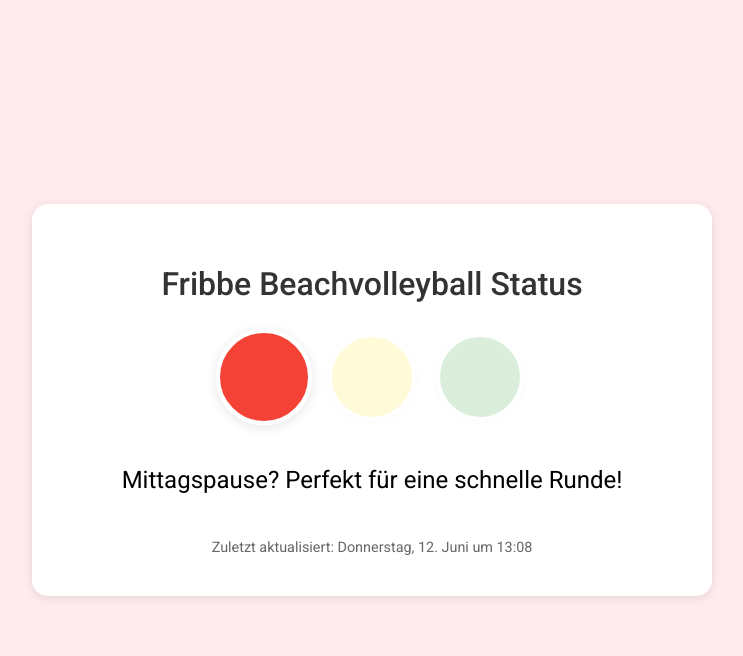
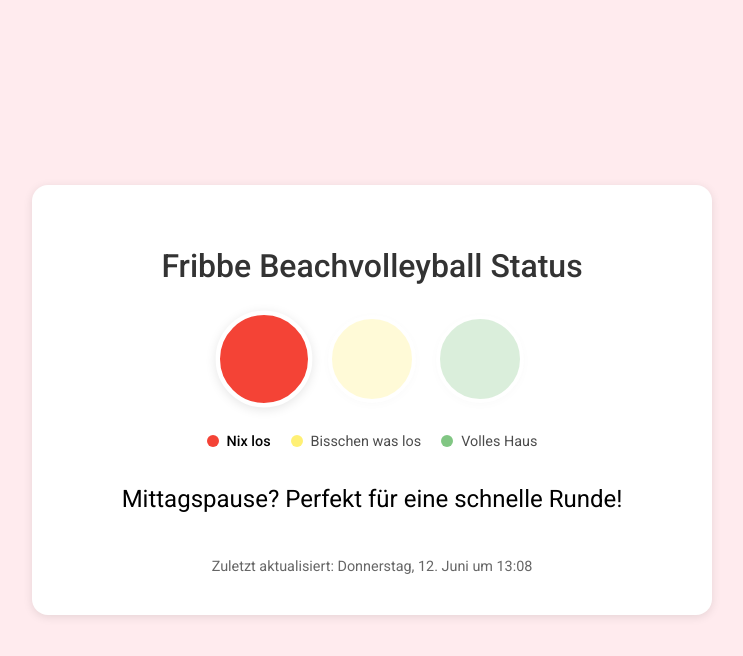
Before and after one commit to FlorianObermayer/fribbe-status-checker, a FastAPI app: page / in a window 1280 px wide. Shown: the top 656 px of the page, without its empty margins (268-1011 px from the left). Run offline with FastAPI, Linux system fonts and the light colour scheme.

Commit message:
added: ampel legende

```diff
--- a/app/static/css/styles.css
+++ b/app/static/css/styles.css
@@ -80,3 +80,46 @@ h1 {
 body.status-empty { background-color: #ffebee; }
 body.status-few { background-color: #fff8e1; }
 body.status-many { background-color: #e8f5e9; }
+/* CSS Ergänzungen */
+.status-explanation {
+    display: flex;
+    justify-content: center;
+    gap: 20px;
+    margin: 20px 0;
+    flex-wrap: wrap;
+}
+
+.explanation-item {
+    display: flex;
+    align-items: center;
+    gap: 8px;
+    font-size: 0.9rem;
+    opacity: 0.7;
+    transition: opacity 0.3s ease;
+}
+
+.explanation-item[data-status="empty"].active,
+.explanation-item[data-status="few"].active,
+.explanation-item[data-status="many"].active {
+    opacity: 1;
+    font-weight: 500;
+}
+
+.explanation-dot {
+    width: 12px;
+    height: 12px;
+    border-radius: 50%;
+    display: inline-block;
+}
+
+.explanation-dot.red {
+    background-color: var(--color-red);
+}
+
+.explanation-dot.yellow {
+    background-color: var(--color-yellow);
+}
+
+.explanation-dot.green {
+    background-color: var(--color-green);
+}
--- a/app/static/index.html
+++ b/app/static/index.html
@@ -16,6 +16,20 @@
             <div class="light yellow" id="yellow-light"></div>
             <div class="light green" id="green-light"></div>
         </div>
+        <div class="status-explanation">
+            <div class="explanation-item" data-status="empty">
+                <span class="explanation-dot red"></span>
+                <span>Nix los</span>
+            </div>
+            <div class="explanation-item" data-status="few">
+                <span class="explanation-dot yellow"></span>
+                <span>Bisschen was los</span>
+            </div>
+            <div class="explanation-item" data-status="many">
+                <span class="explanation-dot green"></span>
+                <span>Volles Haus</span>
+            </div>
+        </div>
 
         <div class="status-message" id="status-message">
             Lade Status...
--- a/app/static/js/app.js
+++ b/app/static/js/app.js
@@ -23,6 +23,11 @@ async function updateStatus() {
         // Setze Statusnachricht
         document.getElementById('status-message').textContent = data.message;
 
+        document.querySelectorAll('.explanation-item').forEach(item => {
+            item.classList.remove('active');
+        });
+        document.querySelector(`.explanation-item[data-status="${data.status}"]`).classList.add('active');
+
         // Formatieren des Datums
         const lastUpdated = new Date(data.last_updated);
         const options = {
```
